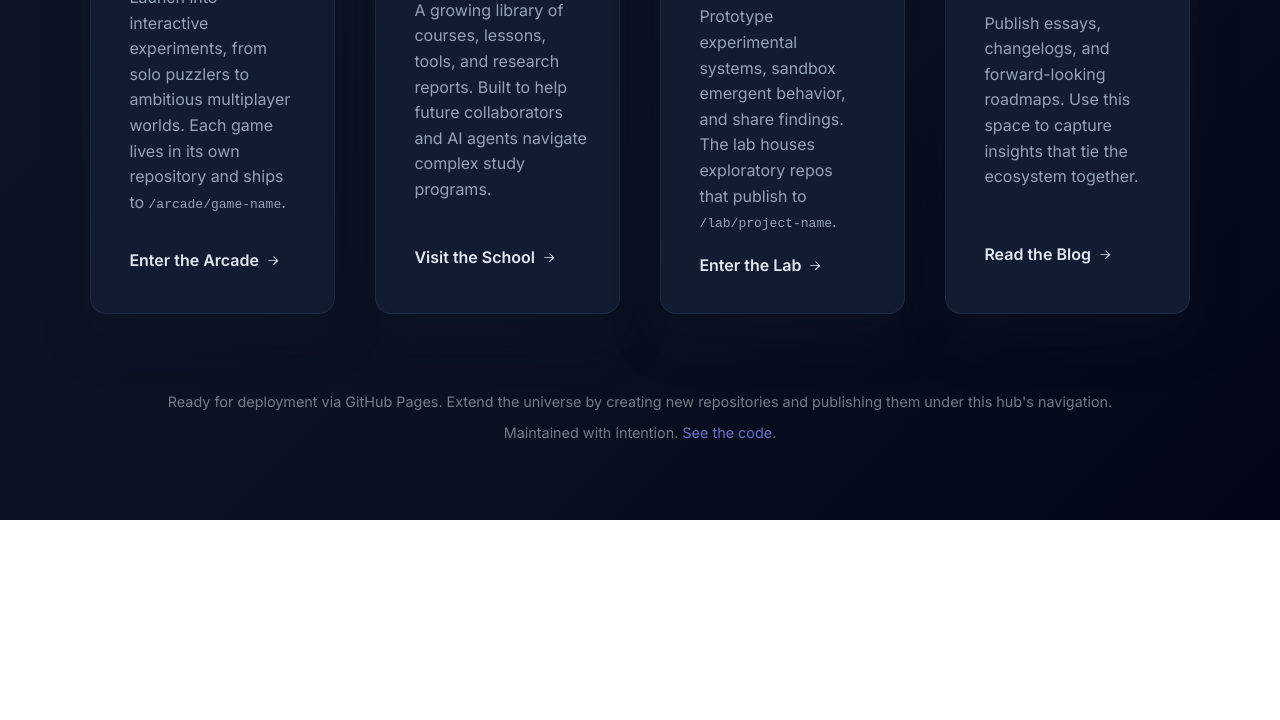
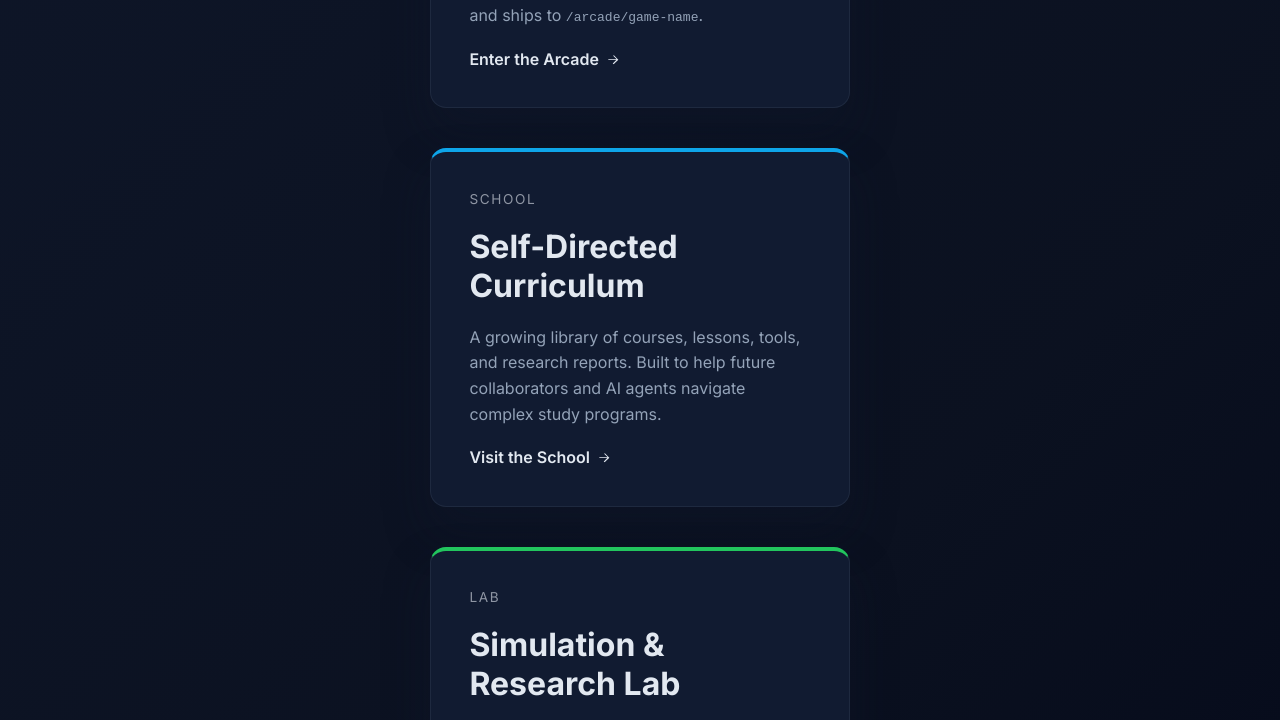
Before and after one commit to Pazneria/pazneria.github.io, a plain HTML site: page index.html in a window 1280 px wide. Shown: the part 597-1317 px from the top of the page. Before the commit the page ends 1117 px from the top, so only its background shows below. Drawn offline with Linux system fonts and the light colour scheme.

Commit message:
Center navigation cards vertically

```diff
--- a/assets/css/style.css
+++ b/assets/css/style.css
@@ -75,9 +75,11 @@ header {
 }
 
 .nav-grid {
-  display: grid;
-  grid-template-columns: repeat(auto-fit, minmax(220px, 1fr));
+  display: flex;
+  flex-direction: column;
+  align-items: center;
   gap: clamp(1.5rem, 4vw, 2.5rem);
+  width: 100%;
 }
 
 .section-card {
@@ -92,6 +94,7 @@ header {
   gap: 1.25rem;
   transition: transform var(--transition), box-shadow var(--transition),
     border-color var(--transition);
+  width: min(420px, 100%);
 }
 
 .section-card::after {
```
